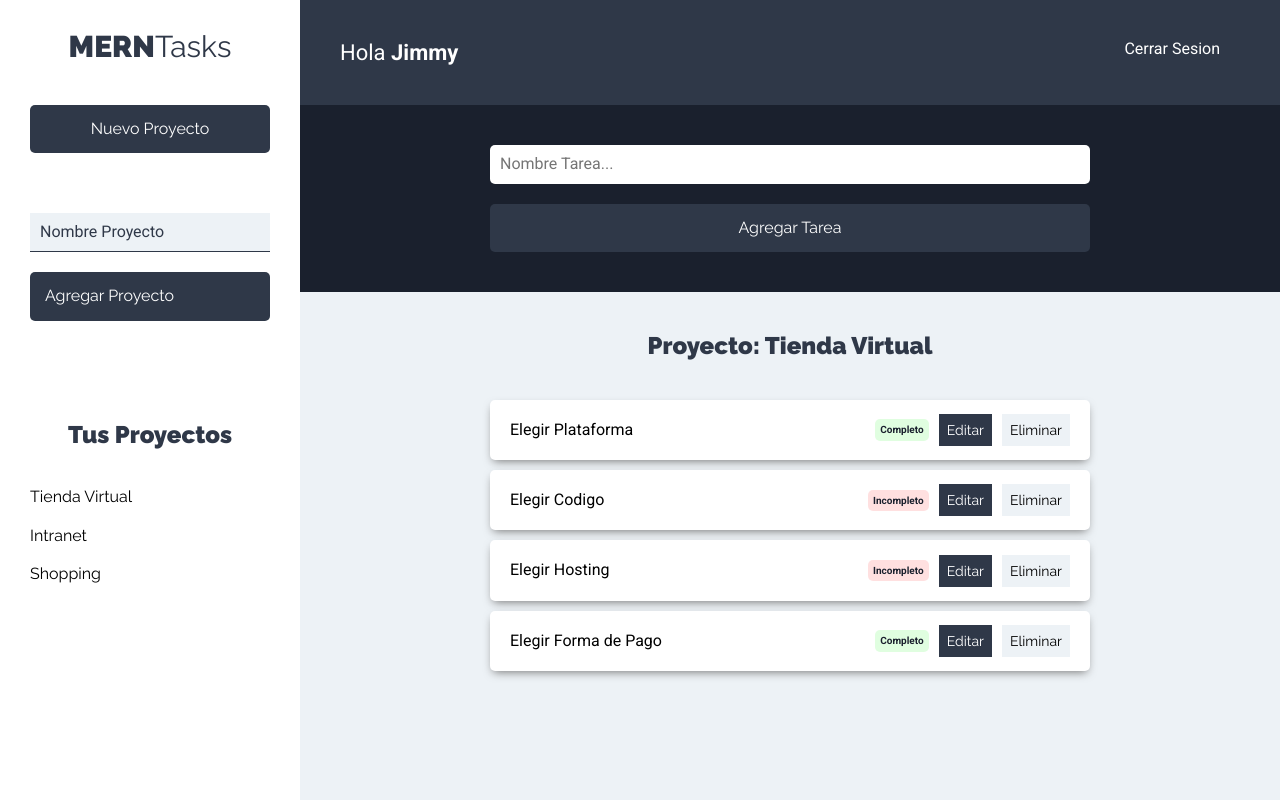
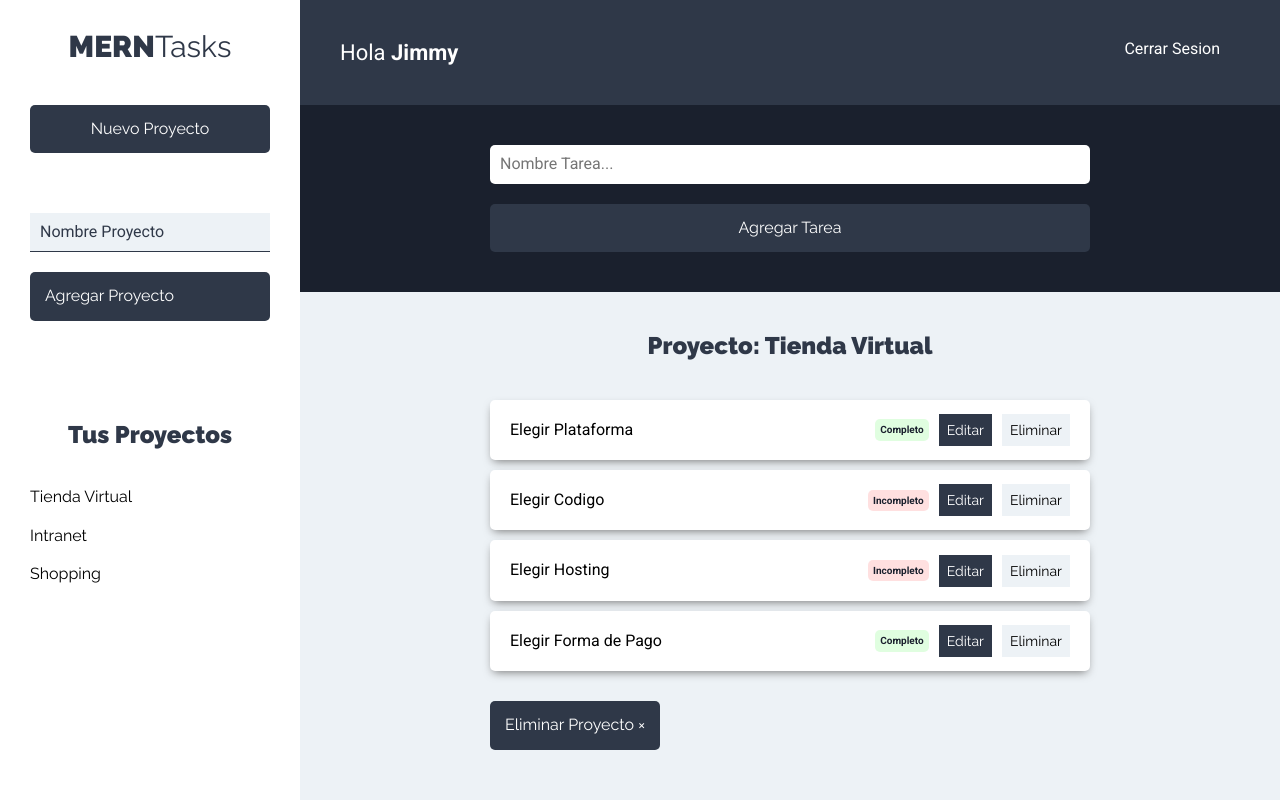
Before and after one commit to jimmy404/MERN-Client, a React (Create React App) app: page /proyectos in a window 1280 px wide. Built offline with nearby package versions, Linux system fonts and the light colour scheme.

Commit message:
Adding Tarea import & delete task button - ListadoTareas.js

```diff
--- a/src/components/tareas/ListadoTareas.js
+++ b/src/components/tareas/ListadoTareas.js
@@ -23,6 +23,10 @@
                         />
                 ))
             }
+            <button
+                type="button"
+                className="btn btn-primario"
+            >Eliminar Proyecto &times;</button>
         </ul>
         </Fragment>
     );
```
